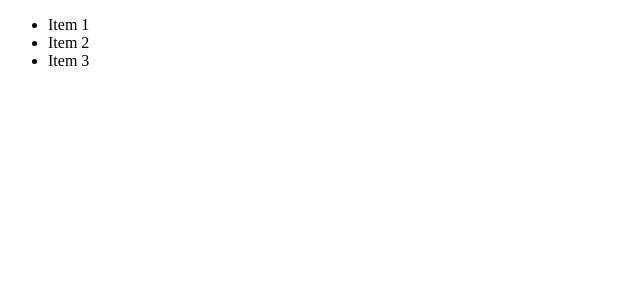
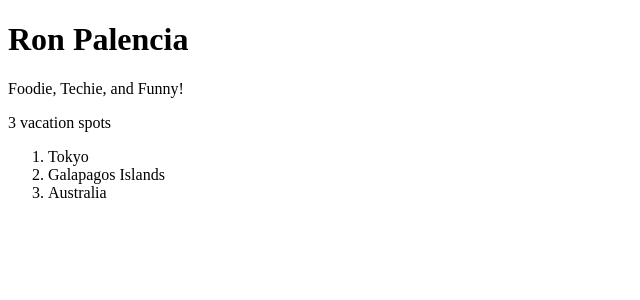
Before and after one commit to rmpalgo/react-js-practice, a React (Create React App) app: page / in a window 1280 px wide. Shown: the top 300 px of the page, without its empty margins (0-640 px from the left). Built offline with nearby package versions, Linux system fonts and the light colour scheme.

Commit message:
exercise: proper import and render an instance of functional component.

```diff
--- a/src/components/Layout/Layout.module.css
+++ /dev/null
@@ -1,3 +0,0 @@
-.Content {
-    margin-top: 16px;
-}
--- a/src/hoc/Aux.js
+++ /dev/null
@@ -1,3 +0,0 @@
-const aux = (props) => props.children;
-
-export default aux;
--- a/src/index.js
+++ b/src/index.js
@@ -1,10 +1,20 @@
 import React from "react";
 import ReactDOM from "react-dom";
 
-ReactDOM.render(<div>
-    <ul>
-        <li>Item 1</li>
-        <li>Item 2</li>
-        <li>Item 3</li>
-    </ul>
-</div>, document.getElementById("root"))
+function MyInfo() {
+    return (
+        <div>
+            <h1>Ron Palencia</h1>
+            <p>Foodie, Techie, and Funny!</p>
+            <p>3 vacation spots</p>
+            <ol>
+                <li>Tokyo</li>
+                <li>Galapagos Islands</li>
+                <li>Australia</li>
+            </ol>
+        </div>
+    )
+}
+
+
+ReactDOM.render(<MyInfo />, document.getElementById("root"))
```
Also changed, not shown: src/components/Layout/Layout.js (deleted, +0 -15 lines), src/containers/BurgerBuilder/BurgerBuilder.js (deleted, +0 -15 lines).
